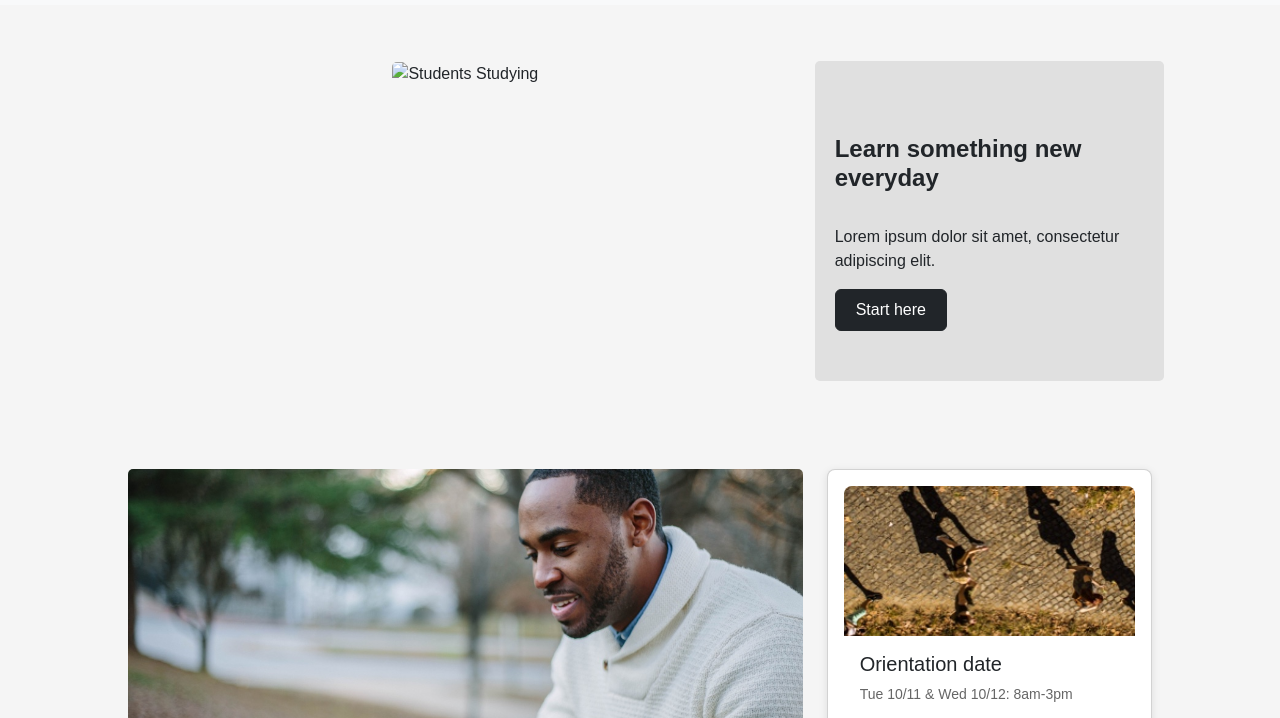
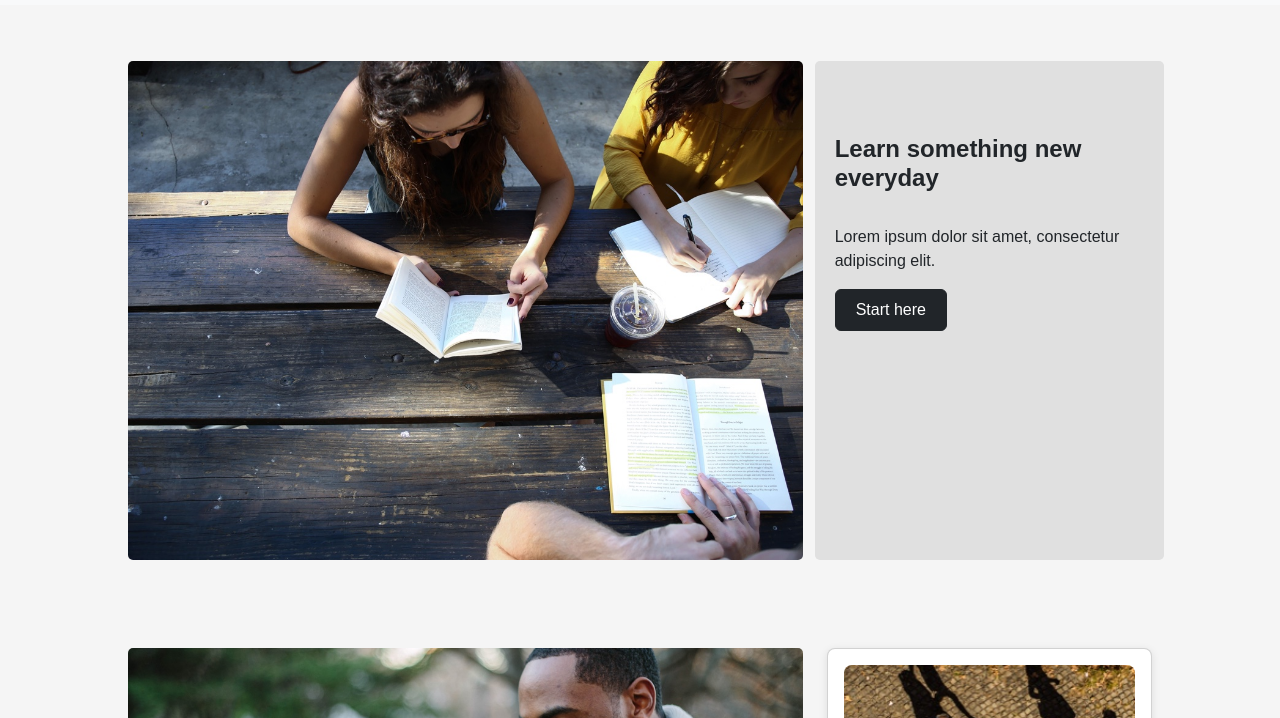
Before and after one commit to Sauravchavan369/Colmar-Academy, a plain HTML site: page index.html in a window 1280 px wide. Shown: the part 61-779 px from the top of the page. Drawn offline with nearby package versions, Linux system fonts and the light colour scheme.

Commit message:
Update index.html

```diff
--- a/index.html
+++ b/index.html
@@ -31,7 +31,7 @@
         <div class="row">
             <div class="col-lg-8">
                 <div class="image-container">
-                    <img src="banner.jpg" alt="Students Studying">
+                    <img src="images/banner.jpg" alt="Students Studying">
                 </div>
             </div>
             <div class="col-lg-4 hero-section"> <br>
```
